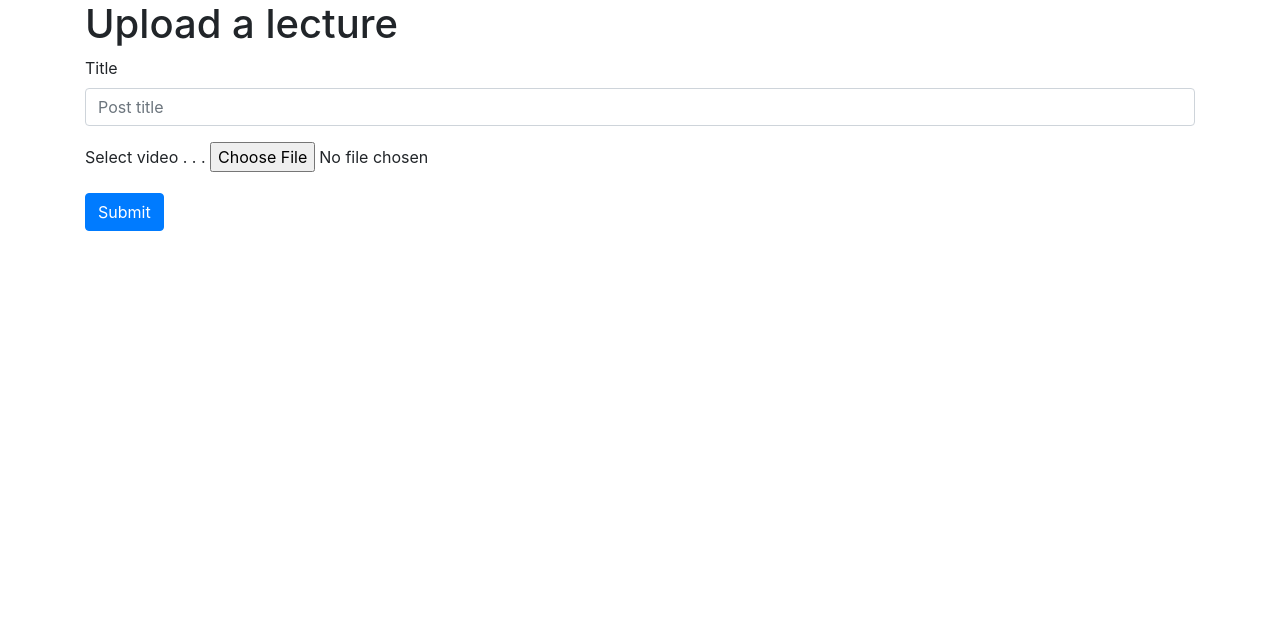
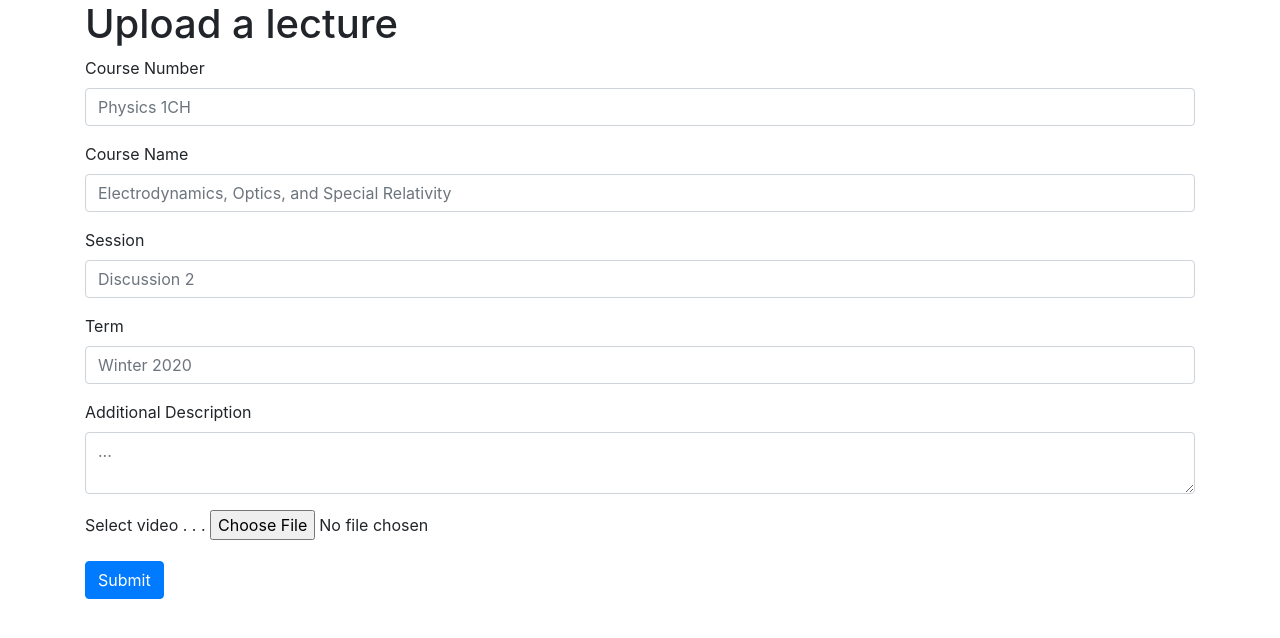
Before and after one commit to curesh/KumbayUni, a Flask app: page /create in a window 1280 px wide. Shown: the part 56-694 px from the top of the page. Run offline with Flask 2, Linux system fonts and the light colour scheme; a user stored in the database is signed in; some libraries are stand-ins or nearby versions.

Commit message:
Minorly adjust create.html to integrate new changes to workflow

```diff
--- a/misc/todo.txt
+++ b/misc/todo.txt
@@ -35,5 +35,5 @@ is there for a video title and description.
 
 Status:
 Youtube hyperlink display for uploaded video is working. Now need to make the signup and upload video forms good so all the necessary information
-is there for a video title and description.
+is there for a video title and description. I just did some work on create.html for that (still need to update src/app.py)
 Also need to fully deploy website onto the infinityfree domain.
--- a/src/templates/create.html
+++ b/src/templates/create.html
@@ -5,10 +5,38 @@
 
 <form method="post" enctype="multipart/form-data">
   <div class="form-group">
-    <label for="title">Title</label>
-    <input type="text" name="title"
-           placeholder="Post title" class="form-control"
-           value="{{ request.form['title'] }}"></input>
+    <label for="Course Number">Course Number</label>
+    <input type="text" name="course_num"
+           placeholder="Physics 1CH" class="form-control"
+           value="{{ request.form['course_num'] }}"></input>
+  </div>
+
+  <div class="form-group">
+    <label for="Course Name">Course Name</label>
+    <input type="text" name="course_name" placeholder="Electrodynamics, Optics, and Special Relativity"
+              class="form-control"
+              value ="{{ request.form['course_name'] }}"></input>
+  </div>
+
+  <div class="form-group">
+    <label for="Session">Session</label>
+    <input type="text" name="session" placeholder="Discussion 2"
+              class="form-control"
+              value="{{ request.form['session'] }}"></input>
+  </div>
+
+  <div class="form-group">
+    <label for="Term">Term</label>
+    <input type="text" name="term" placeholder="Winter 2020"
+              class="form-control"
+              value="{{ request.form['term'] }}"></input>
+  </div>
+
+  <div class="form-group">
+    <label for="Additional Description">Additional Description</label>
+    <textarea name="description" placeholder="..."
+              class="form-control"
+              value="{{ request.form['description'] }}"></textarea>
   </div>
 
   <div class="form-group">
```
Also changed, not shown: 1 other file.
